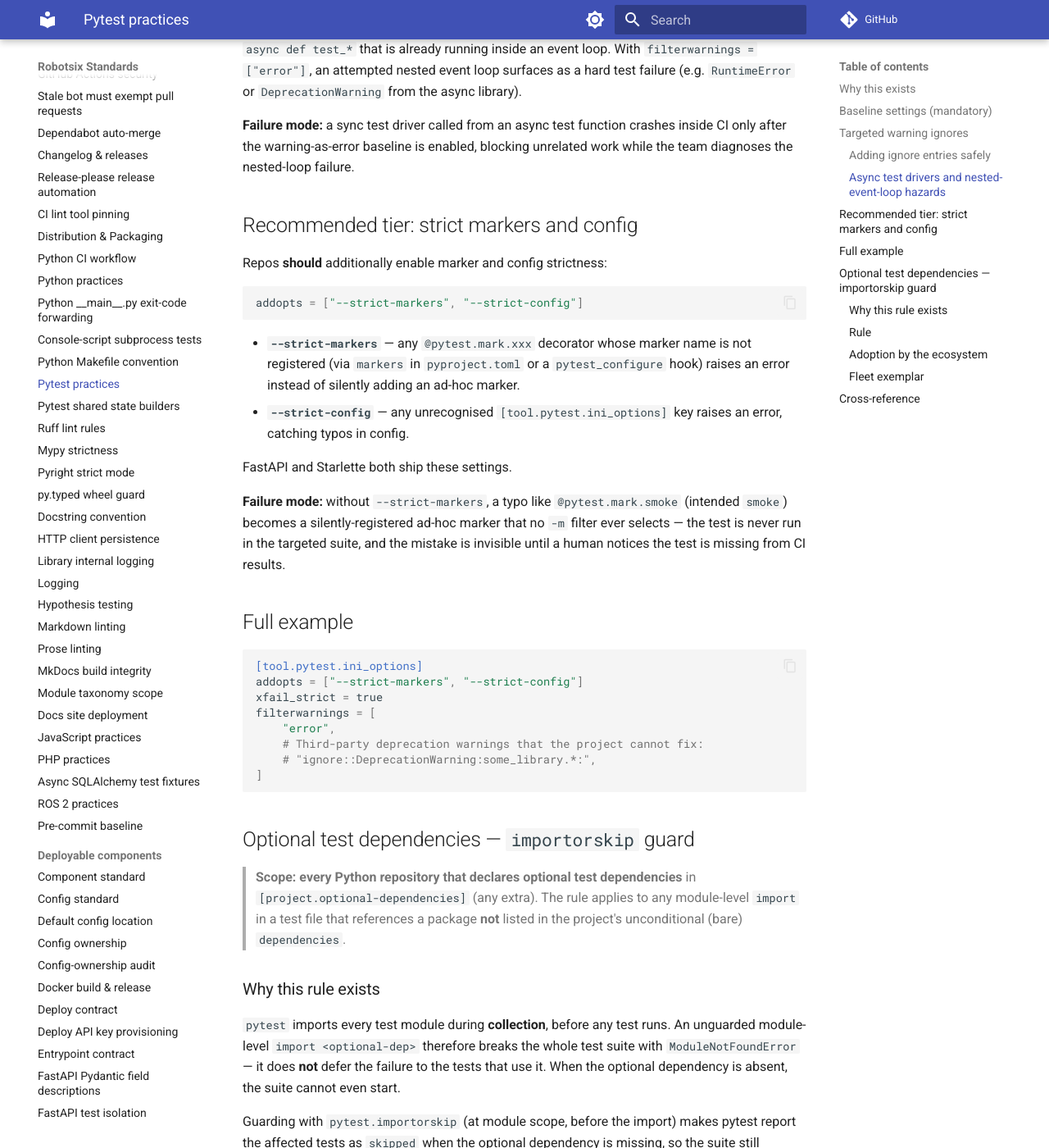
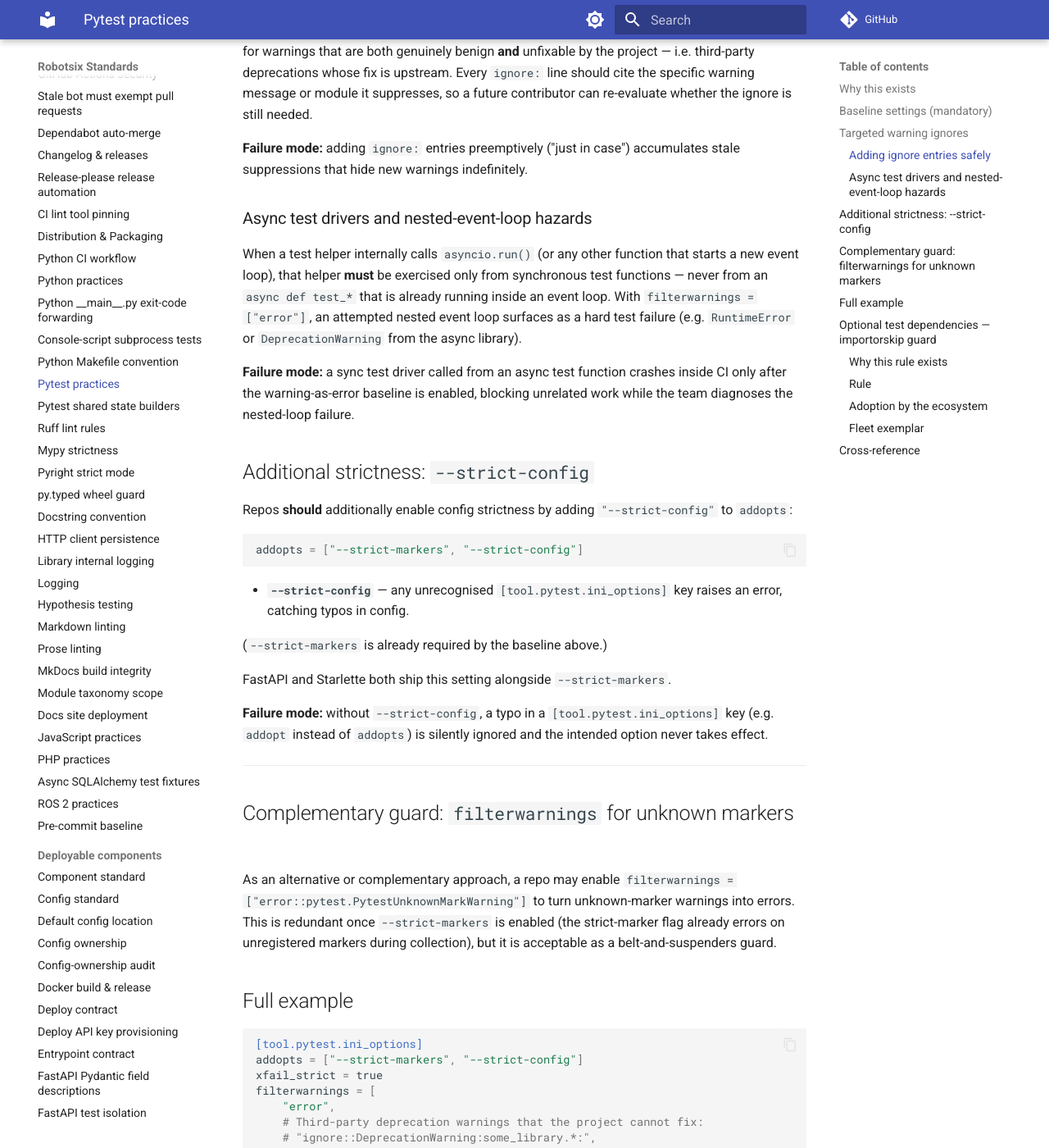
Before and after one commit to damien-robotsix/robotsix-standards, an MkDocs documentation site: the page built from docs/pytest.md, in a window 1280 px wide and 1400 px high, scrolled down 2297 px. Shown: the whole window at 82% size. Built offline with MkDocs 1.6.1 and Material for MkDocs 9.7.7, drawn with Linux system fonts in a browser that asks for light colours; comment, search, counter and statistics services are not loaded; some of the changed text lies outside the part shown.

Commit message:
docs: Standardize: enable pytest `--strict-markers` across fleet Python repos (20260806T192420Z-standardize-enable-pytest-strict-markers-63dc) (#256)
* docs: Standardize: enable pytest `--strict-markers` across fleet Python repos (20260806T192420Z-standardize-enable-pytest-strict-markers-63dc)

* ci: auto-fix codespell false positive for addopt in pytest.md

---------

Co-authored-by: robotsix-mill <mill@robotsix.local>

````diff
--- a/docs/pytest.md
+++ b/docs/pytest.md
@@ -26,22 +26,37 @@ discipline rather than each re-deriving it.
 
 ## Baseline settings (mandatory)
 
-Every Python repository **must** include these two settings in
+Every Python repository **must** include these settings in
 `[tool.pytest.ini_options]`:
 
 ```toml
 [tool.pytest.ini_options]
+addopts = ["--strict-markers"]
 filterwarnings = ["error"]
 xfail_strict = true
+markers = [
+    # Register every custom @pytest.mark.<name> used in the test suite.
+    # A marker that appears in a @pytest.mark decorator but is not listed
+    # here causes a hard collection error (because of --strict-markers).
+]
 ```
 
+- **`addopts = ["--strict-markers"]`** — any `@pytest.mark.xxx` decorator
+  whose marker name is not registered in `markers` (or not a pytest builtin)
+  raises a hard collection error instead of silently adding an ad-hoc marker.
 - **`filterwarnings = ["error"]`** — turn every warning into an exception.
   This is the universal baseline across all four surveyed projects.
 - **`xfail_strict = true`** — an `@pytest.mark.xfail` test that unexpectedly
   passes is reported as a failure (`XPASS(strict)`), flagging the stale
   marker so it can be removed.
 
-**Failure mode:** without `filterwarnings = ["error"]`, dependency
+**Failure mode:** without `--strict-markers`, a typo like
+`@pytest.mark.sloww` (intended `slow`) becomes a silently-registered ad-hoc
+marker that no `-m` filter ever selects — the test is never run in the
+targeted suite, and the mistake is invisible until a human notices the test
+is missing from CI results.  The same applies to a CI selection
+`-m "not docker"` against an unregistered `docker` marker, which silently
+filters *nothing*.  Without `filterwarnings = ["error"]`, dependency
 deprecation warnings are invisible in CI output — the upgrade that removes
 the deprecated API lands as a surprise breakage. Without `xfail_strict`,
 fixed bugs stay marked as expected failures forever, and the test suite
@@ -113,28 +128,36 @@ an attempted nested event loop surfaces as a hard test failure
 crashes inside CI only after the warning-as-error baseline is enabled,
 blocking unrelated work while the team diagnoses the nested-loop failure.
 
-## Recommended tier: strict markers and config
+## Additional strictness: `--strict-config`
 
-Repos **should** additionally enable marker and config strictness:
+Repos **should** additionally enable config strictness by adding
+`"--strict-config"` to `addopts`:
 
 ```toml
 addopts = ["--strict-markers", "--strict-config"]
 ```
 
-- **`--strict-markers`** — any `@pytest.mark.xxx` decorator whose marker
-  name is not registered (via `markers` in `pyproject.toml` or a
-  `pytest_configure` hook) raises an error instead of silently adding an
-  ad-hoc marker.
 - **`--strict-config`** — any unrecognised `[tool.pytest.ini_options]` key
   raises an error, catching typos in config.
 
-FastAPI and Starlette both ship these settings.
+(`--strict-markers` is already required by the baseline above.)
 
-**Failure mode:** without `--strict-markers`, a typo like
-`@pytest.mark.smoke` (intended `smoke`) becomes a silently-registered ad-hoc
-marker that no `-m` filter ever selects — the test is never run in the
-targeted suite, and the mistake is invisible until a human notices the test
-is missing from CI results.
+FastAPI and Starlette both ship this setting alongside `--strict-markers`.
+
+**Failure mode:** without `--strict-config`, a typo in a
+`[tool.pytest.ini_options]` key (e.g. `addopt` instead of `addopts`) is
+silently ignored and the intended option never takes effect.
+
+---
+
+## Complementary guard: `filterwarnings` for unknown markers
+
+As an alternative or complementary approach, a repo may enable
+`filterwarnings = ["error::pytest.PytestUnknownMarkWarning"]` to turn
+unknown-marker warnings into errors.  This is redundant once
+`--strict-markers` is enabled (the strict-marker flag already errors on
+unregistered markers during collection), but it is acceptable as a
+belt-and-suspenders guard.
 
 ## Full example
 
@@ -146,6 +169,10 @@ filterwarnings = [
     "error",
     # Third-party deprecation warnings that the project cannot fix:
     # "ignore::DeprecationWarning:some_library.*:",
+]
+markers = [
+    "integration: marks tests that need external services (deselect with '-m \"not integration\"')",
+    "slow: marks tests as slow (deselect with '-m \"not slow\"')",
 ]
 ```
 
--- a/pyproject.toml
+++ b/pyproject.toml
@@ -16,4 +16,4 @@ exclude = ["config*", "styles*"]
 
 [tool.codespell]
 skip = "*.lock,*.json,*.svg,*.png,.git,*.secrets.baseline,site,styles"
-ignore-words-list = "bu,ro,te,ser,fo,tha,thru,coo,ans,ist,nd"
+ignore-words-list = "addopt,bu,ro,te,ser,fo,tha,thru,coo,ans,ist,nd"
````
